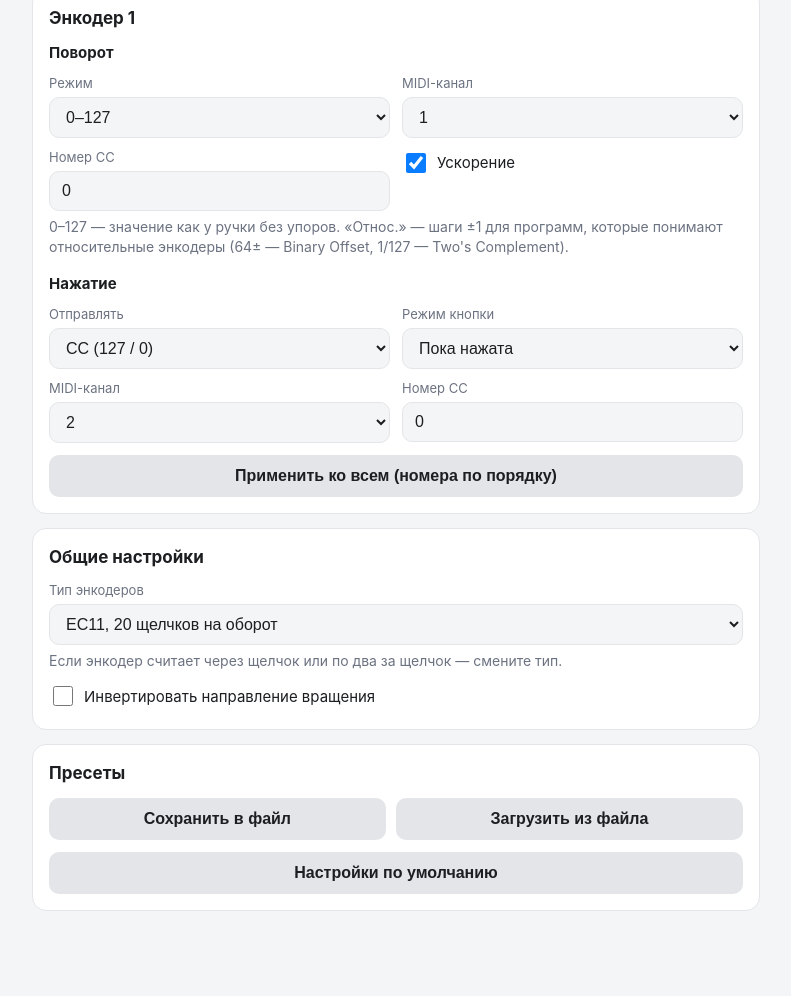
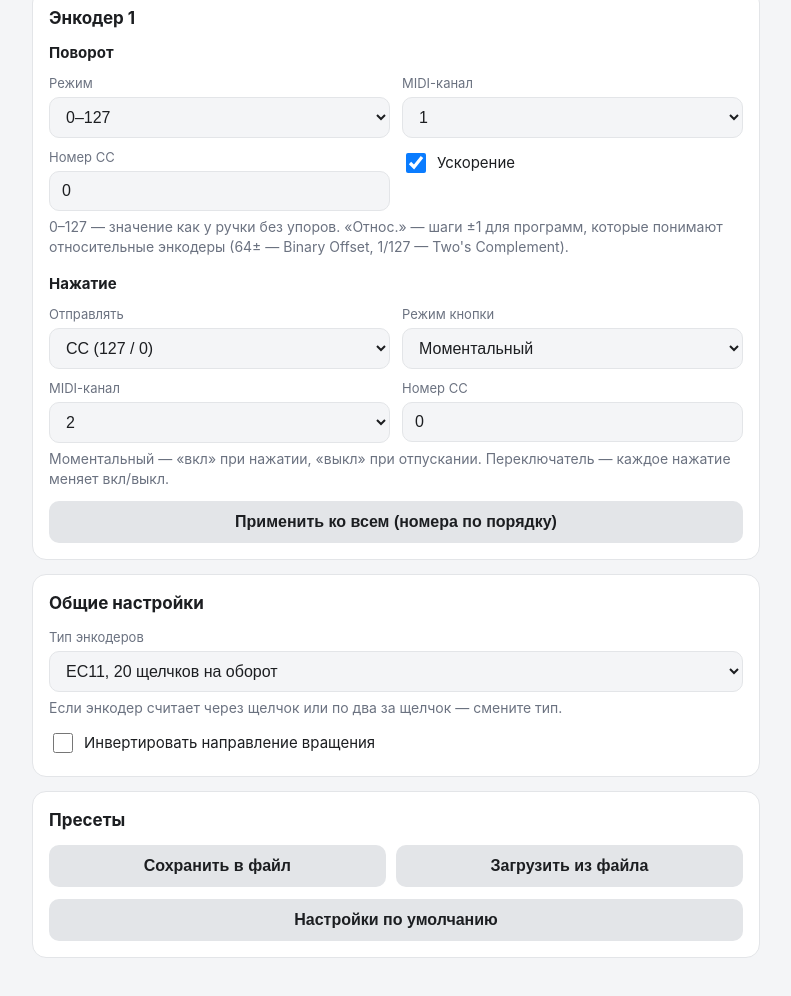
Before and after one commit to djPtrvch/Arduino-Programmator, a plain HTML site: page configurator/index.html in a window 1280 px wide. Shown: the part 1158-2154 px from the top of the page, without its empty margins (244-1035 px from the left). Drawn offline with Linux system fonts and the light colour scheme.

Commit message:
Конфигуратор: режимы кнопки «Моментальный» и «Переключатель»
Co-Authored-By: Claude Opus 5.5 <noreply@anthropic.com>
Claude-Session: https://claude.ai/code/session_01KhsKTRFErb1cP6VhNhVM5t

```diff
--- a/configurator/index.html
+++ b/configurator/index.html
@@ -113,12 +113,13 @@ h3:first-of-type { margin-top: 0; }
         </select></div>
       <div><label for="btnMode">Режим кнопки</label>
         <select id="btnMode">
-          <option value="0">Пока нажата</option>
+          <option value="0">Моментальный</option>
           <option value="1">Переключатель</option>
         </select></div>
       <div><label for="btnCh">MIDI-канал</label><select id="btnCh"></select></div>
       <div><label for="btnNum" id="btnNumLabel">Номер CC</label><input type="number" id="btnNum" min="0" max="127" inputmode="numeric"></div>
     </div>
+    <div class="desc">Моментальный — «вкл» при нажатии, «выкл» при отпускании. Переключатель — каждое нажатие меняет вкл/выкл.</div>
     <div class="row">
       <button class="secondary" id="copyAllBtn">Применить ко всем (номера по порядку)</button>
     </div>
```
